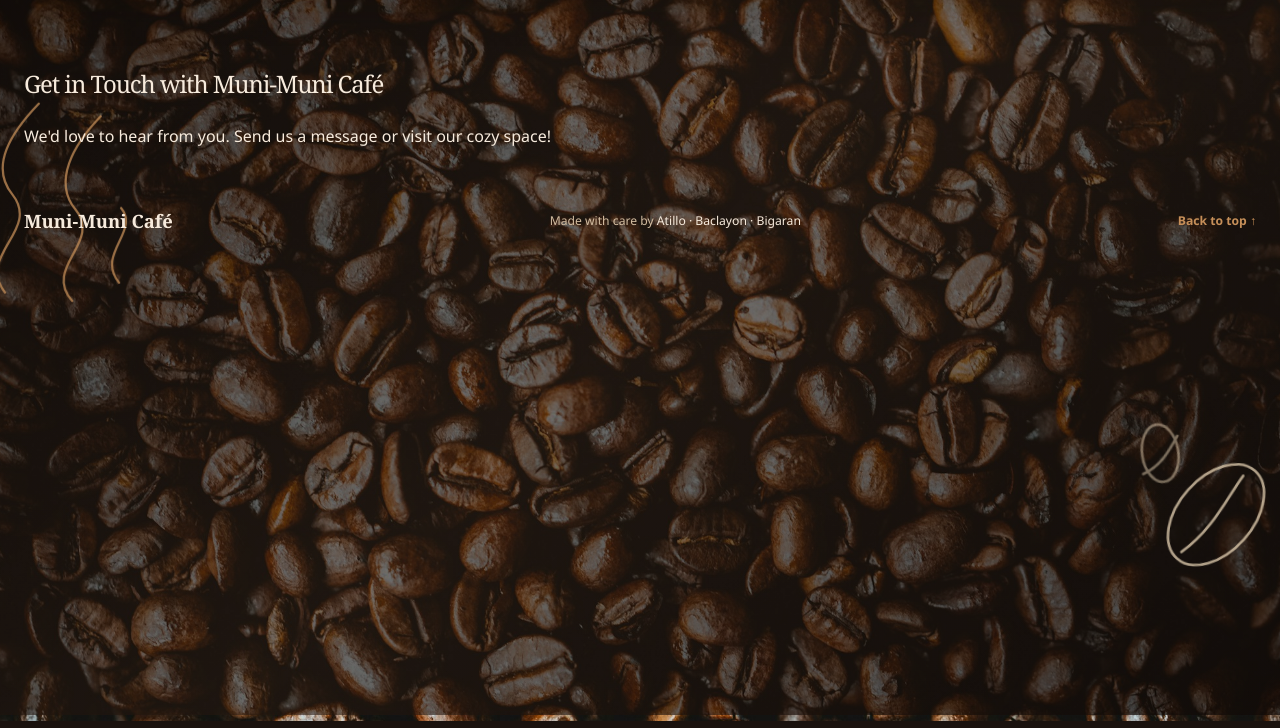
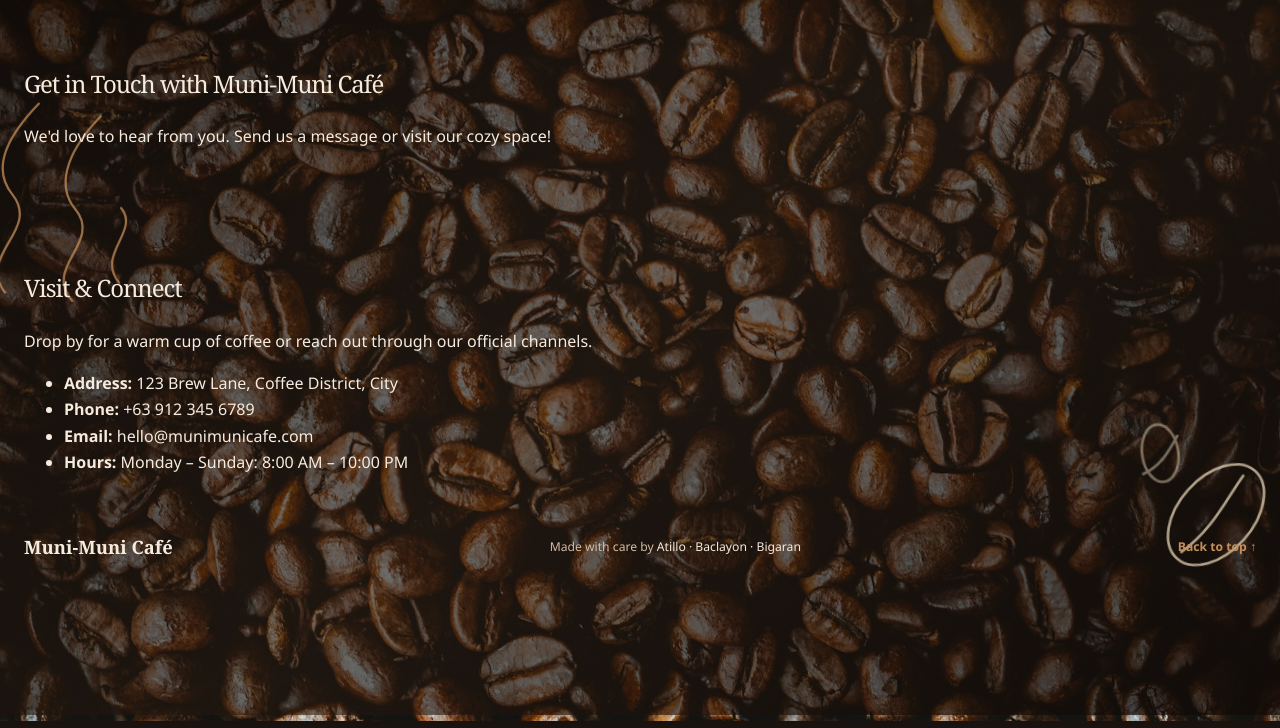
Before and after one commit to queenithjeanbigaran/Lara-Proj-GWLM1-Atillo-Baclayon-Bigaran, a Laravel app: page /contact in a window 1280 px wide. Shown: the part 85-813 px from the top of the page. Run offline with Laravel 12, Linux system fonts and the light colour scheme.

Commit message:
Add contact details section to contact view

```diff
--- a/resources/views/contact.blade.php
+++ b/resources/views/contact.blade.php
@@ -11,6 +11,28 @@
     <h1>Get in Touch with Muni-Muni Café</h1>
     <p>We'd love to hear from you. Send us a message or visit our cozy space!</p>
 </section>
+
+<section class="contact-container">
+    <div class="contact-info">
+        <h2>Visit & Connect</h2>
+        <p>Drop by for a warm cup of coffee or reach out through our official channels.</p>
+
+        <ul class="info-list">
+            <li>
+                <strong>Address:</strong> 123 Brew Lane, Coffee District, City
+            </li>
+            <li>
+                <strong>Phone:</strong> +63 912 345 6789
+            </li>
+            <li>
+                <strong>Email:</strong> hello@munimunicafe.com
+            </li>
+            <li>
+                <strong>Hours:</strong> Monday – Sunday: 8:00 AM – 10:00 PM
+            </li>
+        </ul>
+    </div>
+</section>
 @endsection
 
 @push('scripts')
```
